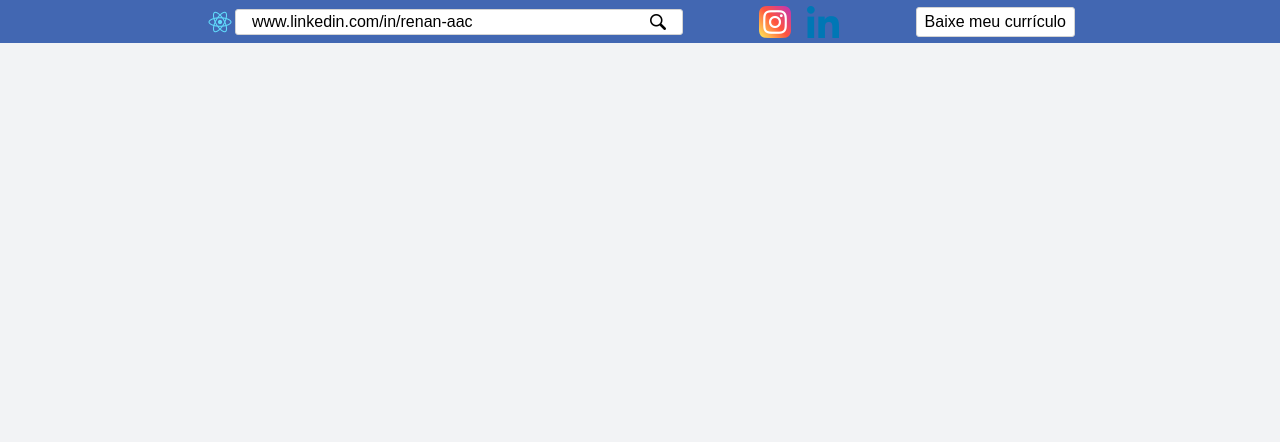
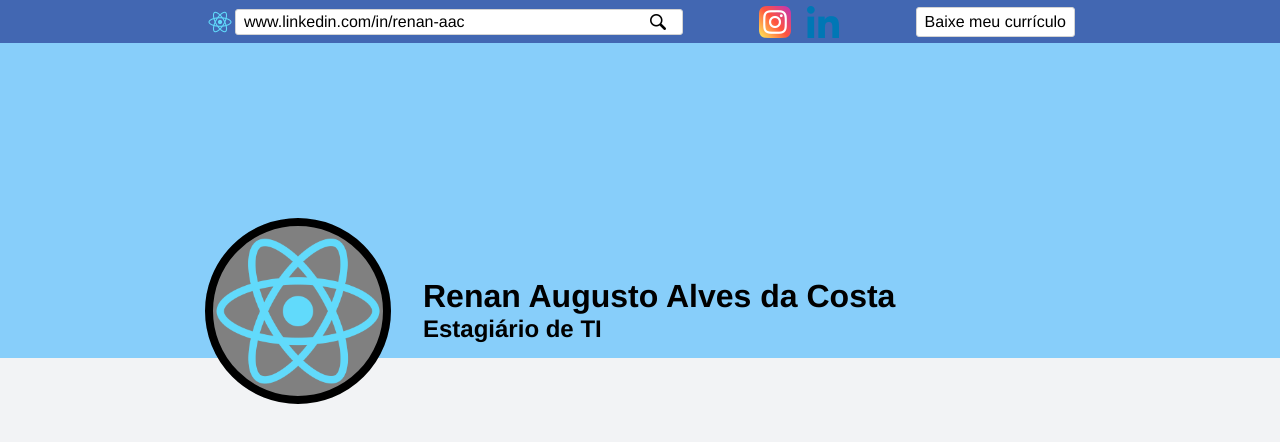
Before and after one commit to renan-alves/portfolio, a React (Create React App) app: page / in a window 1280 px wide. Shown: the top 442 px of the page. Built offline with nearby package versions, Linux system fonts and the light colour scheme.

Commit message:
Banner do perfil

```diff
--- a/src/components/App.js
+++ b/src/components/App.js
@@ -1,12 +1,14 @@
 import React from 'react';
 import Header from './Header';
+import Profile from './Profile';
 
 export default class App extends React.Component {
 
     render() {
         return (
             <div>
-                <Header/>
+                <Header />
+                <Profile />
             </div>
         );
     }
--- a/src/components/Header.js
+++ b/src/components/Header.js
@@ -3,7 +3,6 @@ import React from 'react';
 export default class Header extends React.Component{
 
     render(){
-
         return(
             <div className="header">
                 <div className="header-box">
--- /dev/null
+++ b/src/components/Profile.js
@@ -0,0 +1,21 @@
+import React from 'react';
+
+export default class Profile extends React.Component {
+
+    render() {
+
+        return (
+            <div className="profile">
+                <div className="profile-background"></div>
+                <div className="profile-picture-container">
+                    <img src="./logo512.png" className="profile-picture"></img>
+                    <div className="profile-name">
+                        <h1> Renan Augusto Alves da Costa</h1>
+                        <h2> Estagiário de TI </h2>
+                    </div>
+
+                </div>
+            </div>
+        );
+    }
+}
--- a/src/style/main.scss
+++ b/src/style/main.scss
@@ -7,10 +7,11 @@
 body, html {
     height: 100%;
     margin: 0;
-    font-family: Arial, Helvetica, sans-serif;
+    font-family: Helvetica, Arial, sans-serif;
     background-color: #F2F3F5;
 }
 
+//HEADER
 .header{
     display: flex;
     flex-flow: row;
@@ -44,7 +45,7 @@ body, html {
     background-color: white;
     width: 448px;
     height: 26px;
-    padding: 0 16px;
+    padding: 0 16px 0 8px;
 }
 
 .header-searchicon{
@@ -69,3 +70,35 @@ body, html {
     border-radius: 3px;
     border: 1px solid lightgray
 }
+
+//PROFILE
+
+.profile{
+
+}
+
+.profile-background{
+    height: 315px;
+    background-color: lightskyblue;
+}
+
+.profile-picture-container{
+    position: relative;
+}
+
+.profile-picture{
+    position: absolute;
+    top: -140px;
+    left: 205px;
+    width: 186px;
+    height: 186px;;
+    border: 8px solid black;
+    border-radius: 100%;
+    background-color: gray;
+}
+
+.profile-name{
+    position: absolute;
+    top: -80px;
+    left: 423px
+}
```
Also changed, not shown: public/background.jpg (added).
